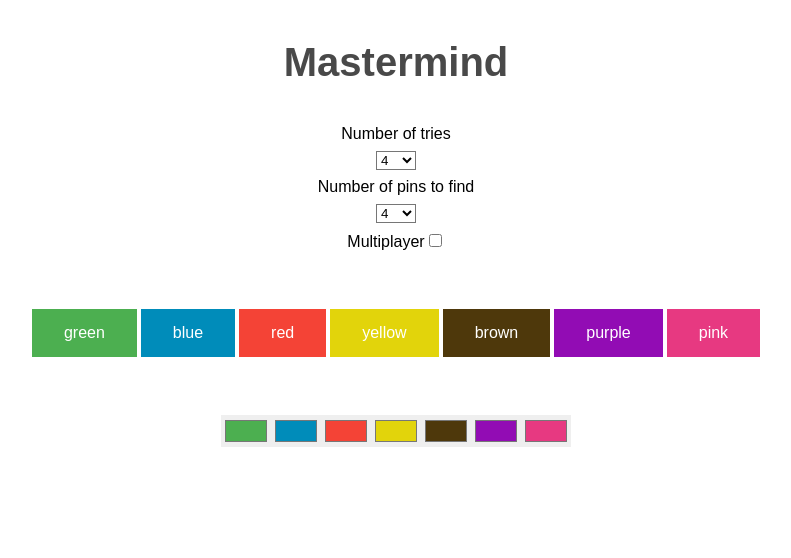
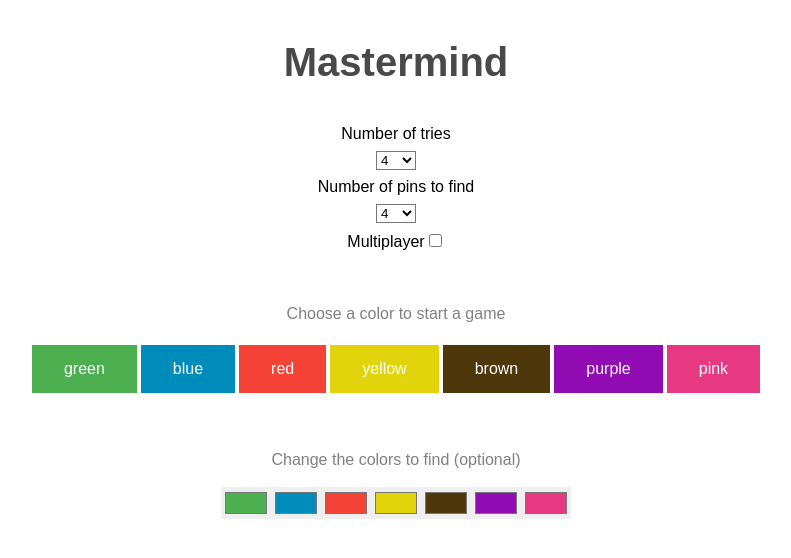
Before and after one commit to Esthuy/mastermind, an Angular app: page /game in a window 1280 px wide. Shown: the top 558 px of the page, without its empty margins (244-1035 px from the left). Built offline with nearby package versions, Linux system fonts and the light colour scheme.

Commit message:
instructions

```diff
--- a/src/app/component/game/player-choice/player-choice.component.css
+++ b/src/app/component/game/player-choice/player-choice.component.css
@@ -35,3 +35,7 @@ body, div{
       font-size: 16px;
       margin: 4px 2px;
    }
+
+   .instruction{
+      color: grey;
+   }
--- a/src/app/component/game/player-choice/player-choice.component.html
+++ b/src/app/component/game/player-choice/player-choice.component.html
@@ -13,6 +13,7 @@
     </td>
 </ng-container>
 
+<div *ngIf="!started && !choosingSolution" class="instruction">Choose a color to start a game</div><br>
 
 <!-- Display button to chose pin colors-->
 <div *ngIf="gameOn">
@@ -36,6 +37,8 @@
 <button *ngIf="!gameOn" (click)="start()" class="button grey">New game</button>
 
 
+<div *ngIf="!started && !choosingSolution" class="instruction">Change the colors to find (optional)</div><br>
+
 <!-- Display button to change colors if player want to  -->
 <div *ngIf="!started && !choosingSolution">
     <input type="color" [(ngModel)]="colors['green']" (change)="onChange()">
```
